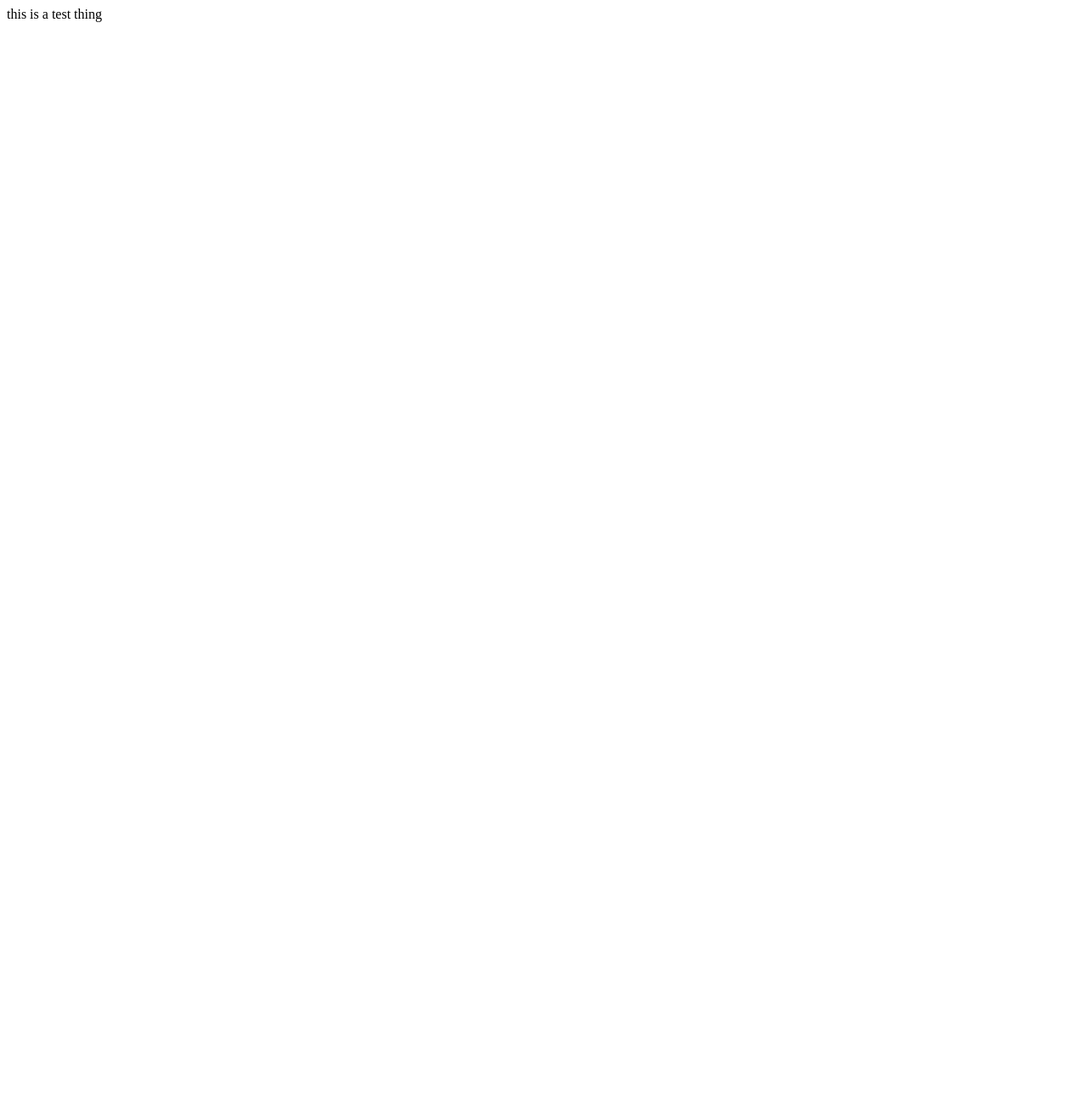
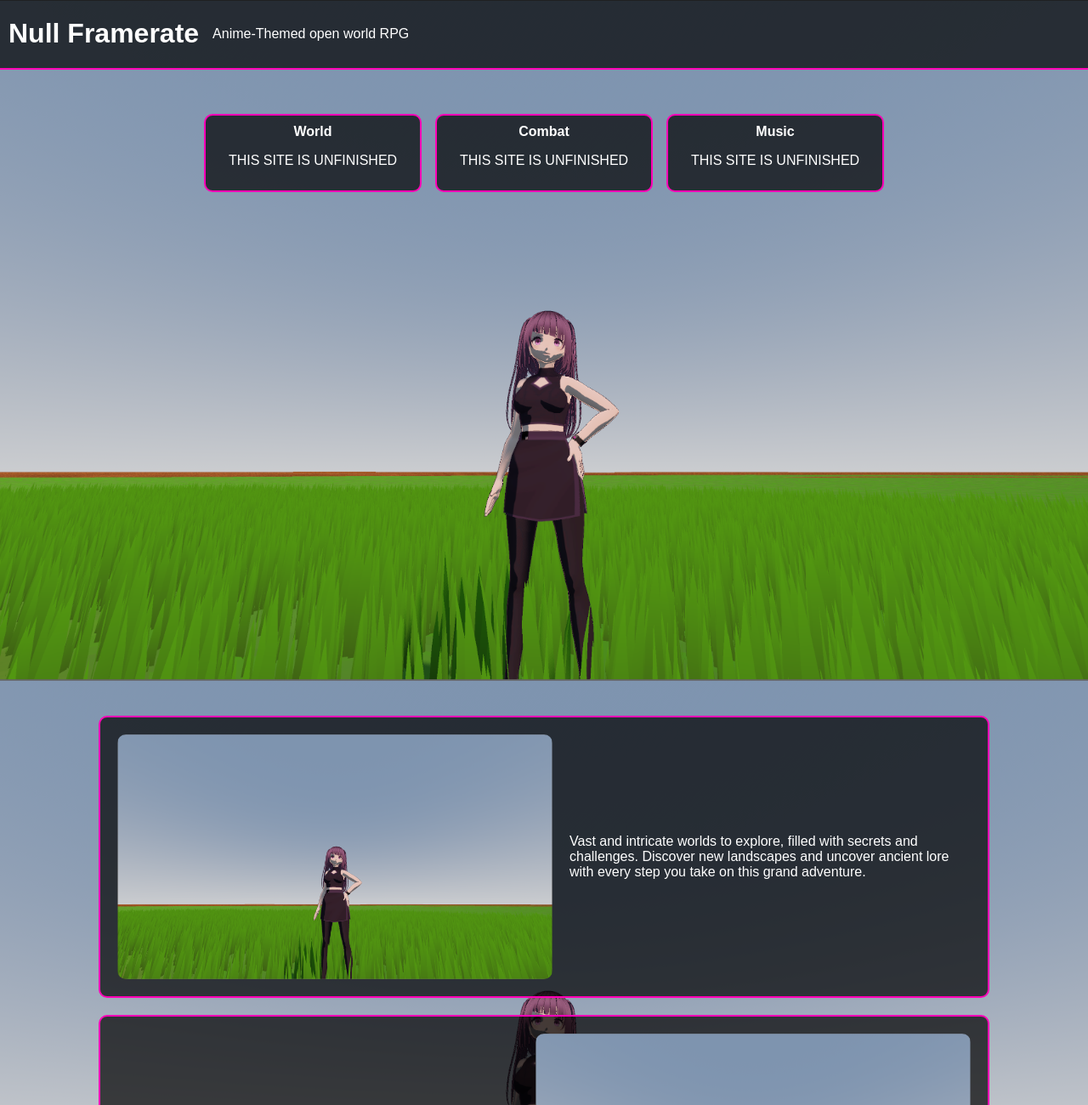
Before and after one commit to BlaiseTara/nfr, a plain HTML site: page index.html in a window 1280 px wide. Shown: the top 1300 px of the page at 85% size. Before the commit the page ends 800 px from the top, so only its background shows below. Drawn offline with Linux system fonts and the light colour scheme.

Commit message:
Add files via upload

```diff
--- a/index.html
+++ b/index.html
@@ -1 +1,72 @@
-this is a test thing
+<!DOCTYPE html>
+<html lang="en">
+
+<head>
+    <meta charset="UTF-8">
+    <meta name="viewport" content="width=device-width, initial-scale=1.0">
+    <title>Null Framerate</title>
+    <link rel="stylesheet" href="styles.css">
+</head>
+<body>
+
+    <header>
+        <div class="header-content">
+            <h1>Null Framerate</h1>
+            <p>Anime-Themed open world RPG</p>
+        </div>
+    </header>
+
+    <main>
+
+        <div class="front-page">
+            <!-- arrange the 3 divs side by side-->
+            <div class="arranged-options">
+                <div class="box">
+                    <h>World</h>
+                    <p>THIS SITE IS UNFINISHED</p>
+                </div>
+                <div class="box">
+                    <h>Combat</h>
+                    <p>THIS SITE IS UNFINISHED</p>
+                </div>
+                <div class="box">
+                    <h>Music</h>
+                    <p>THIS SITE IS UNFINISHED</p>
+                </div>
+            </div>
+        </div>
+
+        <div class="screenshot-group">
+
+            <div class="screenshot-container">
+                <img src="background1.png" alt="Game Screenshot">
+                <p>Vast and intricate worlds to explore, filled with secrets and challenges. Discover new landscapes and uncover ancient lore with every step you take on this grand adventure.</p>
+            </div>
+
+            <div class="screenshot-container">
+                <img src="background1.png" alt="Game Screenshot">
+                <p>Vast and intricate worlds to explore, filled with secrets and challenges. Discover new landscapes and uncover ancient lore with every step you take on this grand adventure.</p>
+            </div>
+
+            <div class="screenshot-container">
+                <img src="background1.png" alt="Game Screenshot">
+                <p>Vast and intricate worlds to explore, filled with secrets and challenges. Discover new landscapes and uncover ancient lore with every step you take on this grand adventure.</p>
+            </div>
+
+        </div>
+
+        <div class="discord-widget">
+            <a class="discord-widget-link" href="https://discord.com/invite/m7rX8brXeT" title="Join us on Discord">
+                <img src="https://discordapp.com/api/guilds/1415857419459760180/embed.png?style=banner2">
+            </a>
+        </div>
+
+    </main>
+
+    <footer>
+        <p>&copy; 2025 LogicError. All Rights Reserved.</p>
+    </footer>
+
+
+</body>
+</html>
--- /dev/null
+++ b/styles.css
@@ -0,0 +1,146 @@
+:root{
+    --primary-color: rgb(255, 255, 255);
+    --secondary-color: rgb(0, 0, 0);
+    --secondary-color-transparent: rgba(0, 0, 0, 0.7);
+    --accent-color: rgb(255, 0, 183);
+    --accent-color-transparent: rgba(255, 0, 183, 0.4);
+    --background-color: rgb(28, 28, 28);
+    --text-color: rgb(255, 255, 255);
+    --font-family: 'Rubik', sans-serif;
+}
+
+body {
+
+    margin: 0;
+    padding: 0;
+
+    font-family: var(--font-family);
+    /*background-color: black;*/
+
+    /* Fullscreen background image */
+    background-image: url('background1.png');
+    background-size: cover;
+    background-position: center;
+    background-repeat: no-repeat;
+    background-attachment: fixed;
+
+    color: var(--text-color);
+}
+
+header {
+    /* Keep this for the overall header styling */
+    background-color: var(--secondary-color-transparent);
+    border-bottom: 2px solid var(--accent-color);
+    width: 100%;
+    padding-left: 10px;
+}
+
+.header-content {
+    /* This will put the h1 and p elements side by side */
+    display: flex;
+    align-items: center; /* This centers the items vertically */
+    gap: 1rem;
+}
+
+.front-page {
+    padding: 20px;
+    min-height: 90vh; /* Ensures the main content takes up at least 80% of the viewport height */
+}
+
+.arranged-options {
+    display: flex;
+    gap: 1rem; /* Use a relative unit for consistent spacing */
+    justify-content: center;
+    align-items: stretch; /* Ensures all boxes have the same height */
+    margin: 2rem auto;
+    max-width: 800px; /* Limits the container width */
+}
+
+.box {
+    flex: 1;
+    border: 2px solid var(--accent-color);
+    border-radius: 10px;
+    text-align: center;
+    font-family: var(--font-family);
+    padding: 10px;
+    background-color: var(--secondary-color-transparent);
+    color: var(--primary-color);
+}
+
+.box h{
+    font-weight: bold;
+}
+
+.box:hover{
+    transform: translateY(-5px);
+    box-shadow: 0 10px 15px var(--accent-color-transparent);
+}
+
+.screenshot-group {
+    display: flex;
+    flex-direction: column; /* Stacks the containers vertically */
+    gap: 20px; /* Creates a 20px gap between the children */
+
+    padding-bottom: 100px;
+}
+
+.screenshot-container {
+    border: 2px solid var(--accent-color);
+    background-color: var(--secondary-color-transparent);
+    border-radius: 10px;
+    display: flex;
+    justify-content: flex-start;
+    align-items: center;
+    max-width: 80%;
+    margin: 0 auto;
+    padding: 10px;
+}
+
+.screenshot-container:nth-child(even) {
+    flex-direction: row-reverse;
+}
+
+.screenshot-container img {
+    max-width: 50%;
+    height: auto;
+    padding: 10px;
+    border-radius: 20px;
+}
+
+.screenshot-container p {
+    text-align: left;
+    padding: 0 10px;
+}
+
+.screenshot-container:nth-child(even) p {
+    text-align: right;
+}
+
+.discord-widget {
+    border: 2px solid var(--accent-color);
+    background-color: var(--secondary-color-transparent);
+    border-radius: 10px;
+    padding: 5px;
+    margin-left: 20px;
+    display: inline-block;
+}
+
+.discord-widget:hover {
+    transform: translateY(-5px);
+    box-shadow: 0 10px 15px var(--accent-color-transparent);
+}
+
+.discord-widget-link img{
+    display: block;
+}
+
+footer {
+    background-color: var(--secondary-color-transparent);
+    border-top: 2px solid var(--accent-color);
+    text-align: center;
+    padding: 10px;
+    position: relative;
+    bottom: 0;
+    width: 100%;
+    margin-top: 20px;
+}
```
Also changed, not shown: background1.png (added).
